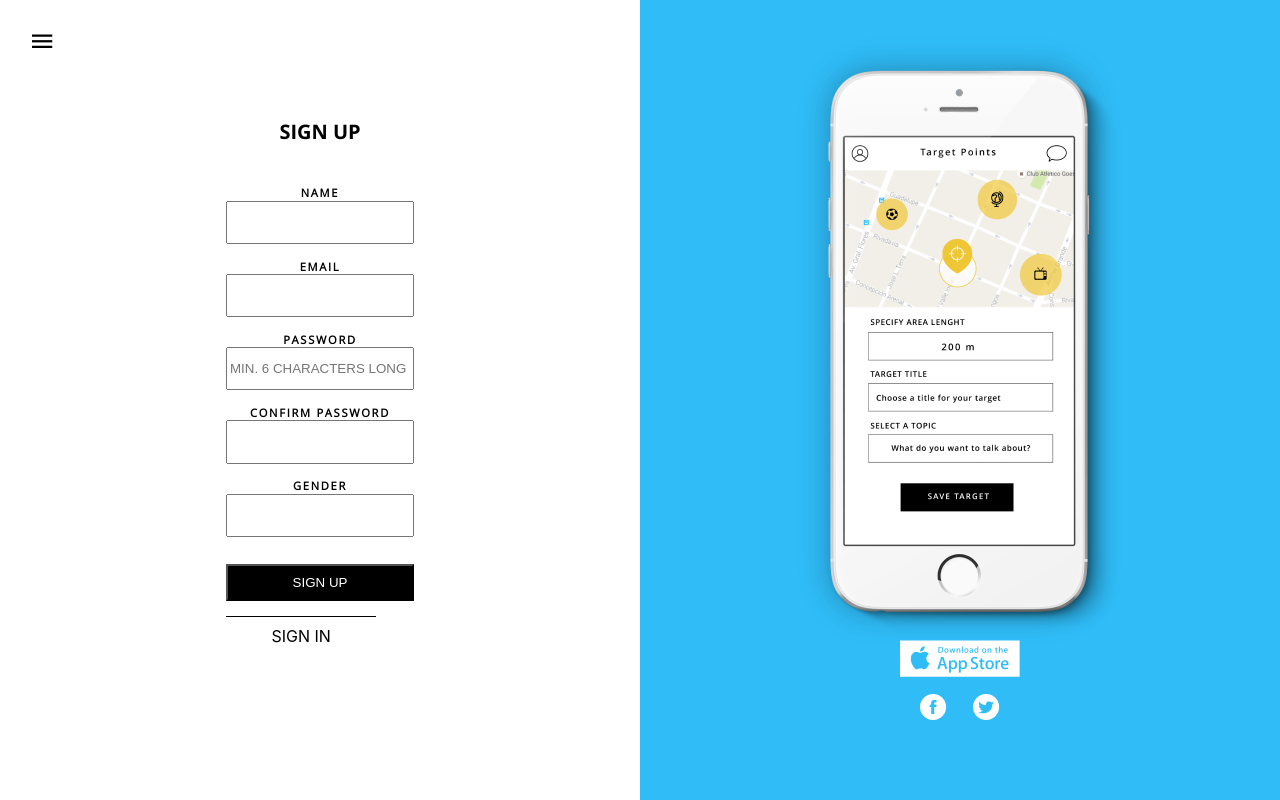
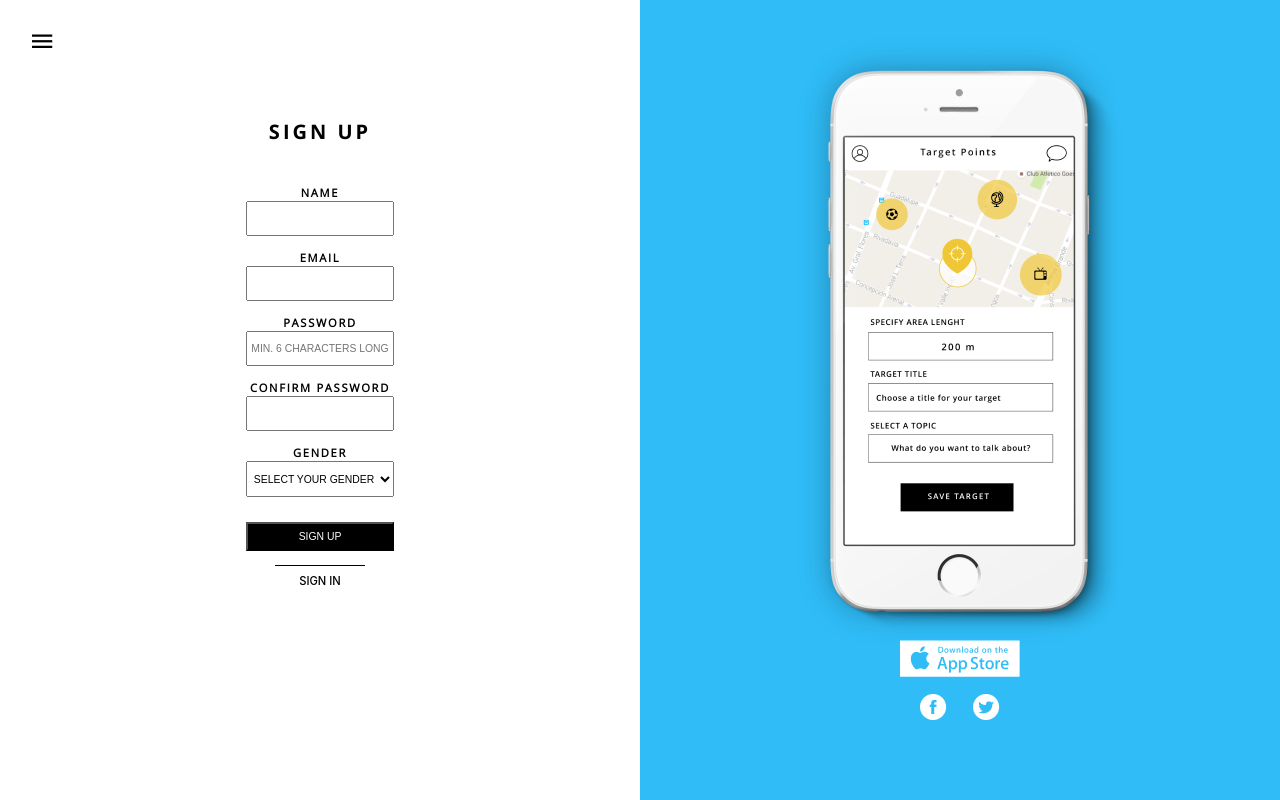
Before and after one commit to adlamas/react-target-ts, a React (Create React App) app: page / in a window 1280 px wide. Built offline with nearby package versions, Linux system fonts and the light colour scheme.

Commit message:
added select

```diff
--- a/src/App.css
+++ b/src/App.css
@@ -41,6 +41,7 @@ body {
   text-align: center;
   font-family: OpenSansBold;
   font-size: 1.25em;
+  letter-spacing: 3px;
   margin-bottom: 2em;
 }
 
@@ -60,9 +61,16 @@ body {
   letter-spacing: 0.15em;
 }
 
-.input-element > input {
+.input-element > input, select {
   height: 2.78em;
   width: 13.5em;
+  font-size: 0.65em;
+  text-align: center;
+}
+
+select {
+  width: 100%;
+  height: 3.5em;
 }
 
 input[type=submit] {
@@ -94,13 +102,16 @@ input[type=submit] {
 }
 
 .sign-in-section {
-  border-top: solid 1px black;
   display: flex;
   justify-content: center;
-  width: 80%;
-  text-align: center;
+  margin-top: -0.7em;
 }
 
 .sign-in-text {
-  padding-top: 0.6em;
+  border-top: 1px solid black;
+  width: 60%;
+  font-weight: 500;
+  font-size: .7em;
+  text-align: center;
+  padding-top: .7em;
 }
--- a/src/components/App.tsx
+++ b/src/components/App.tsx
@@ -45,15 +45,20 @@ function App() {
 
                 <div className="input-element">
                   <label htmlFor="gender">GENDER</label>
-                  <input type="text" name="gender" />
+                  <select name="gender">
+                    <option value="select-your-gender">SELECT YOUR GENDER</option>
+                    <option value="male">Male</option>
+                    <option value="female">Female</option>
+                    <option value="not-to-say">Prefer not to say</option>
+                  </select>
                 </div>
 
                 <div className="input-element">
                   <input type="submit" name="sign-up" value="SIGN UP" />
                 </div>
 
-                <div className="sign-in-section">
-                  <span className='sign-in-text' >SIGN IN</span>
+                <div className="sign-in-section" >
+                  <p className='sign-in-text'>SIGN IN</p>
                 </div>
               </form>
             </div>
```
